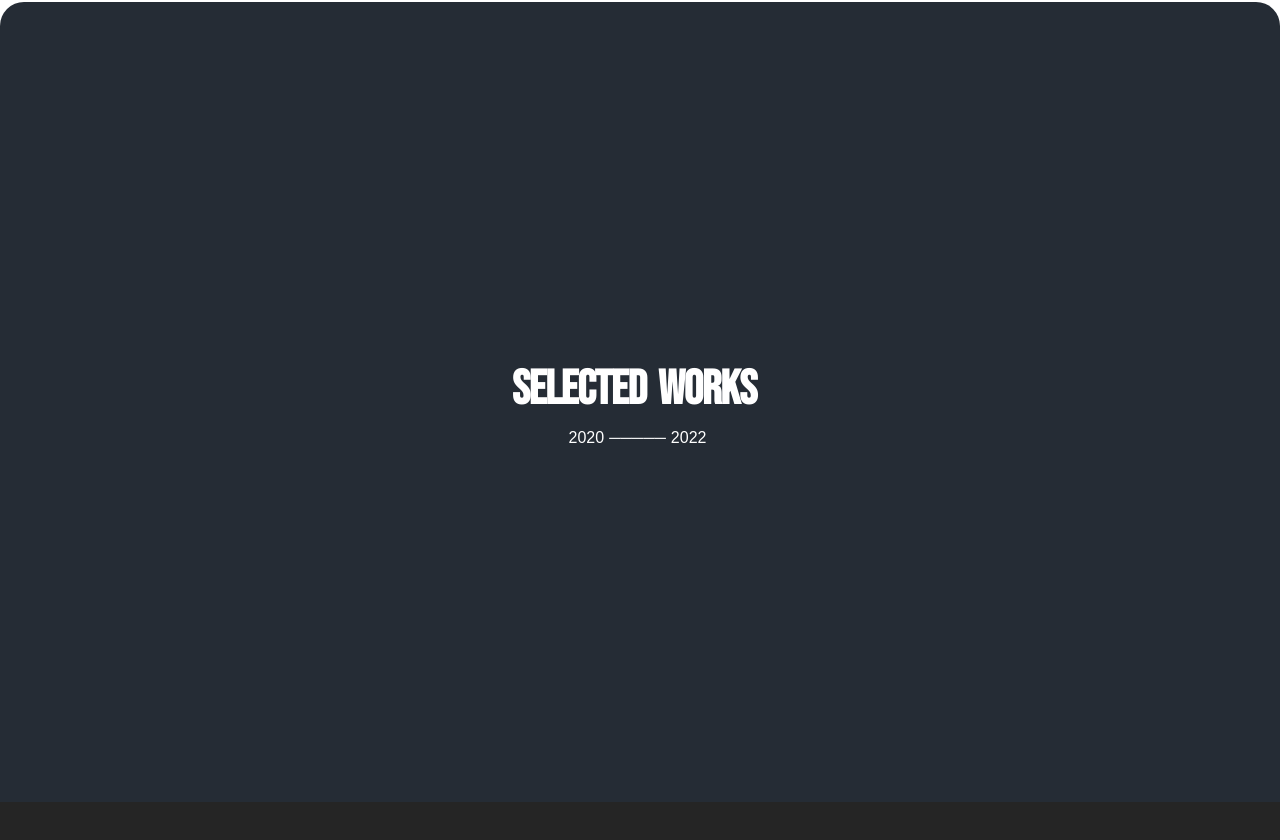
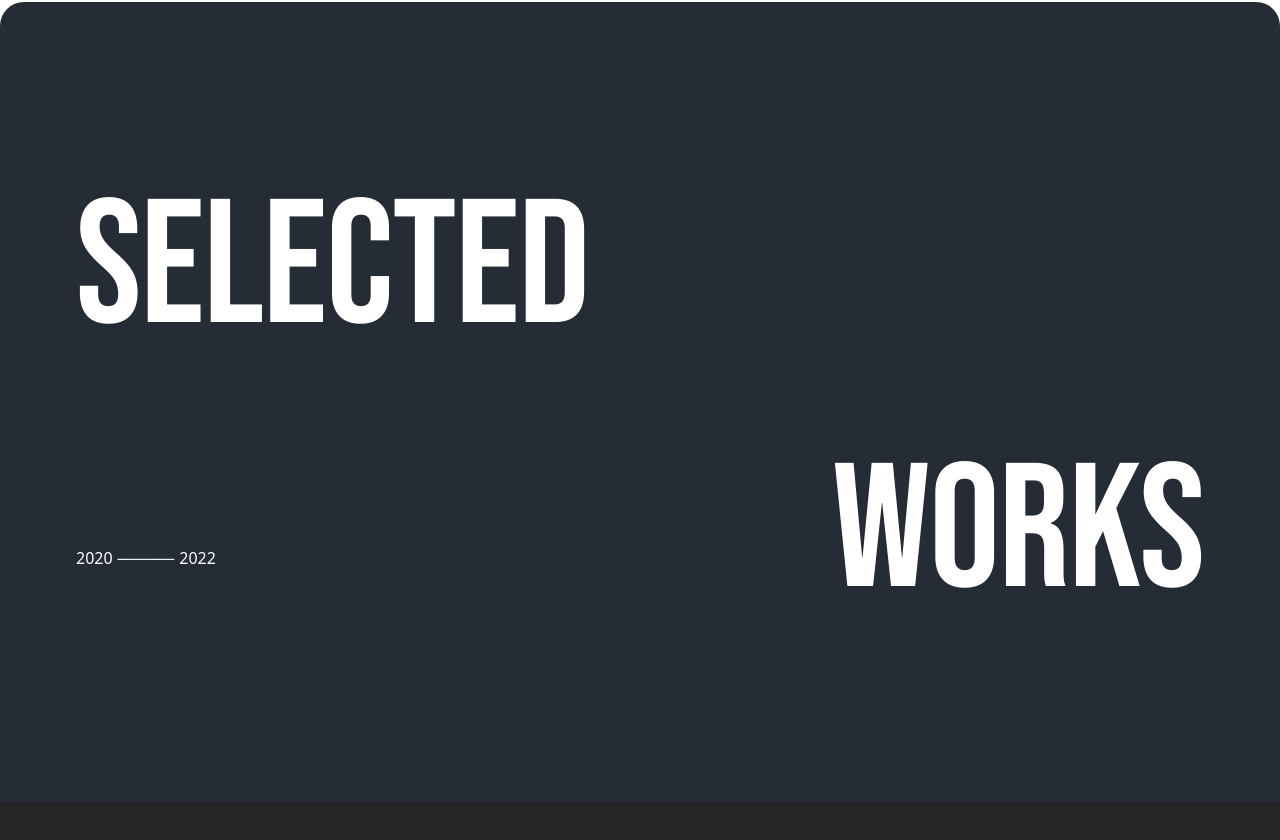
Before and after one commit to xdelmo/eliotbesson, a React (Create React App) app: page / in a window 1280 px wide. Shown: the part 854-1694 px from the top of the page. Built offline with nearby package versions, Linux system fonts and the light colour scheme.

Commit message:
UPDATE: works desktop view

```diff
--- a/src/components/Works.jsx
+++ b/src/components/Works.jsx
@@ -32,10 +32,20 @@ function Works() {
       },
     },
   };
+  const placeholderText = [{ type: "heading2", text: "Selected" }];
 
+  const container = {
+    visible: {
+      transition: {
+        staggerChildren: 0.025,
+      },
+    },
+  };
   return (
     <div id="works" className="bg-primary rounded-t-3xl">
       <div className="flex flex-col items-center justify-center min-h-screen text-white rounded-t-3xl wrapper">
+        {/* MOBILE VIEW */}
+        <div className="sm:hidden">
           <h2 className="overflow-hidden tracking-wide text-center uppercase work font-bebas">
             <AnimatedTitle text="Selected Works" />
           </h2>
@@ -44,6 +54,25 @@ function Works() {
             {/* 2020 <span className="line"></span>
             2022 */}
           </p>
+        </div>
+        {/* DESKTOP VIEW */}
+        <div className="hidden w-full text-white sm:block">
+          <div className="flex flex-col justify-between w-full">
+            <h2 className="flex self-start uppercase letter-spacing-xs text-[11rem] font-bebas">
+              Selected
+            </h2>
+
+            <div className="flex items-end justify-between w-full ">
+              <div className="pb-24">
+                <AnimatedTextWord text="2020 ───── 2022" />
+              </div>
+              <h2 className="uppercase font-bebas letter-spacing-xs text-[11rem]">
+                {" "}
+                Works
+              </h2>
+            </div>
+          </div>
+        </div>
       </div>
 
       {worksInfo.map((workInfo) => (
```
Lines whose indentation alone changed are shown as unchanged.
